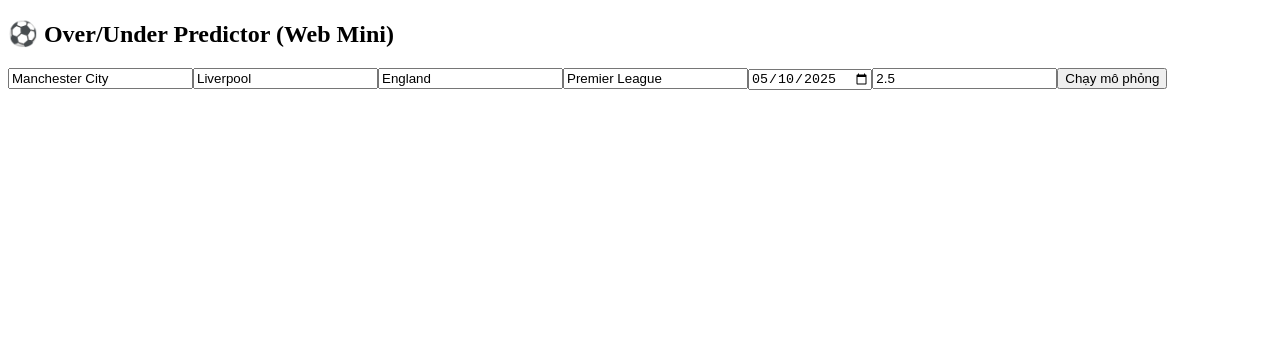
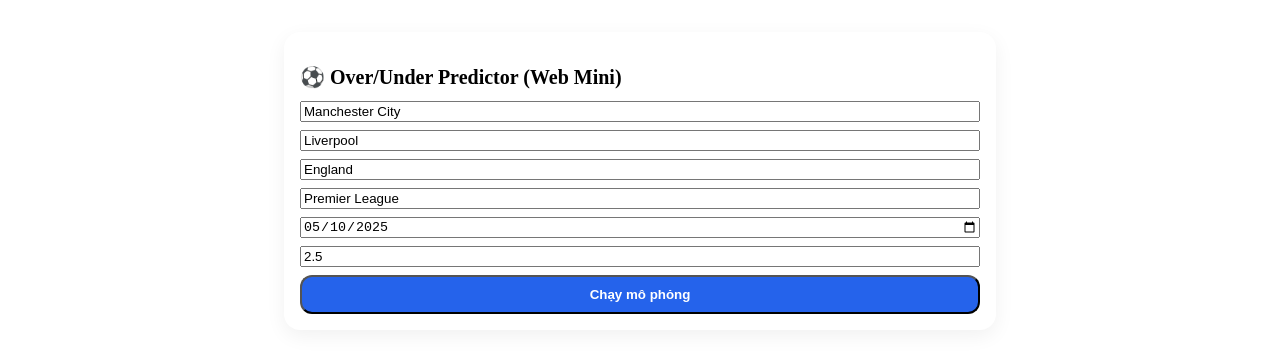
Before and after one commit to quocminhvo93-boop/ou-predictor, a Next.js app: page / in a window 1280 px wide. Shown: the top 352 px of the page. Built offline with nearby package versions, Linux system fonts and the light colour scheme.

Commit message:
Update page.js

```diff
--- a/app/page.js
+++ b/app/page.js
@@ -1,4 +1,5 @@
-import React, { useState } from "react";
+"use client";
+import { useState } from "react";
 
 export default function OverUnderForm() {
   const [form, setForm] = useState({
@@ -9,70 +10,49 @@
     date: "2025-05-10",
     line: 2.5,
   });
+  const [loading, setLoading] = useState(false);
+  const [result, setResult] = useState("");
 
-  const [result, setResult] = useState(null);
-  const [loading, setLoading] = useState(false);
-
-  const handleChange = (e) => {
-    setForm({ ...form, [e.target.name]: e.target.value });
-  };
+  const handleChange = (e) => setForm({ ...form, [e.target.name]: e.target.value });
 
   const runPrediction = async () => {
     setLoading(true);
-    setResult(null);
-
+    setResult("");
     try {
-      const res = await fetch("https://api.openai.com/v1/chat/completions", {
+      const res = await fetch("/api/predict", {
         method: "POST",
-        headers: {
-          "Content-Type": "application/json",
-          Authorization: `Bearer ${process.env.OPENAI_API_KEY}`,
-        },
-        body: JSON.stringify({
-          model: "gpt-4o-mini",
-          messages: [
-            {
-              role: "user",
-              content: `Giả lập mô phỏng over/under cho trận ${form.home} vs ${form.away} (${form.league}, ${form.country}) vào ngày ${form.date}, kèo ${form.line}`,
-            },
-          ],
-        }),
+        headers: { "Content-Type": "application/json" },
+        body: JSON.stringify(form),
       });
-
       const data = await res.json();
-      setResult(data.choices?.[0]?.message?.content || "Không có kết quả");
-    } catch (err) {
-      setResult("Lỗi kết nối hoặc không thể chạy mô phỏng.");
+      setResult(data.result ?? "Không có kết quả");
+    } catch {
+      setResult("Không thể kết nối server.");
     } finally {
       setLoading(false);
     }
   };
 
   return (
-    <div className="max-w-xl mx-auto p-4 bg-white shadow rounded-2xl mt-6">
-      <h2 className="text-xl font-semibold mb-4 text-center">
-        ⚽ Over/Under Predictor (Web Mini)
-      </h2>
-      <div className="grid gap-3">
-        <input name="home" value={form.home} onChange={handleChange} placeholder="Home team" className="border p-2 rounded" />
-        <input name="away" value={form.away} onChange={handleChange} placeholder="Away team" className="border p-2 rounded" />
-        <input name="country" value={form.country} onChange={handleChange} placeholder="Country" className="border p-2 rounded" />
-        <input name="league" value={form.league} onChange={handleChange} placeholder="League" className="border p-2 rounded" />
-        <input name="date" type="date" value={form.date} onChange={handleChange} className="border p-2 rounded" />
-        <input name="line" type="number" step="0.25" value={form.line} onChange={handleChange} className="border p-2 rounded" />
+    <div style={{ maxWidth: 680, margin: "32px auto", background: "#fff", padding: 16, borderRadius: 16, boxShadow: "0 6px 20px rgba(0,0,0,0.06)" }}>
+      <h2 style={{ fontSize: 20, fontWeight: 700, marginBottom: 12 }}>⚽ Over/Under Predictor (Web Mini)</h2>
 
-        <button
-          onClick={runPrediction}
-          disabled={loading}
-          className="bg-blue-600 text-white rounded-xl p-2 hover:bg-blue-700"
-        >
+      <div style={{ display: "grid", gap: 8 }}>
+        <input name="home" value={form.home} onChange={handleChange} placeholder="Home team" />
+        <input name="away" value={form.away} onChange={handleChange} placeholder="Away team" />
+        <input name="country" value={form.country} onChange={handleChange} placeholder="Country (ví dụ: England)" />
+        <input name="league" value={form.league} onChange={handleChange} placeholder="League (ví dụ: Premier League)" />
+        <input name="date" type="date" value={form.date} onChange={handleChange} />
+        <input name="line" type="number" step="0.25" value={form.line} onChange={handleChange} />
+
+        <button onClick={runPrediction} disabled={loading} style={{ padding: 10, borderRadius: 12, background: "#2563eb", color: "#fff", fontWeight: 600 }}>
           {loading ? "Đang mô phỏng..." : "Chạy mô phỏng"}
         </button>
       </div>
 
       {result && (
-        <div className="mt-4 bg-gray-50 border p-3 rounded">
-          <p className="whitespace-pre-wrap text-sm">{result}</p>
+        <div style={{ marginTop: 12, background: "#f8fafc", padding: 12, borderRadius: 12, border: "1px solid #e2e8f0", whiteSpace: "pre-wrap" }}>
+          {result}
         </div>
       )}
     </div>
```
